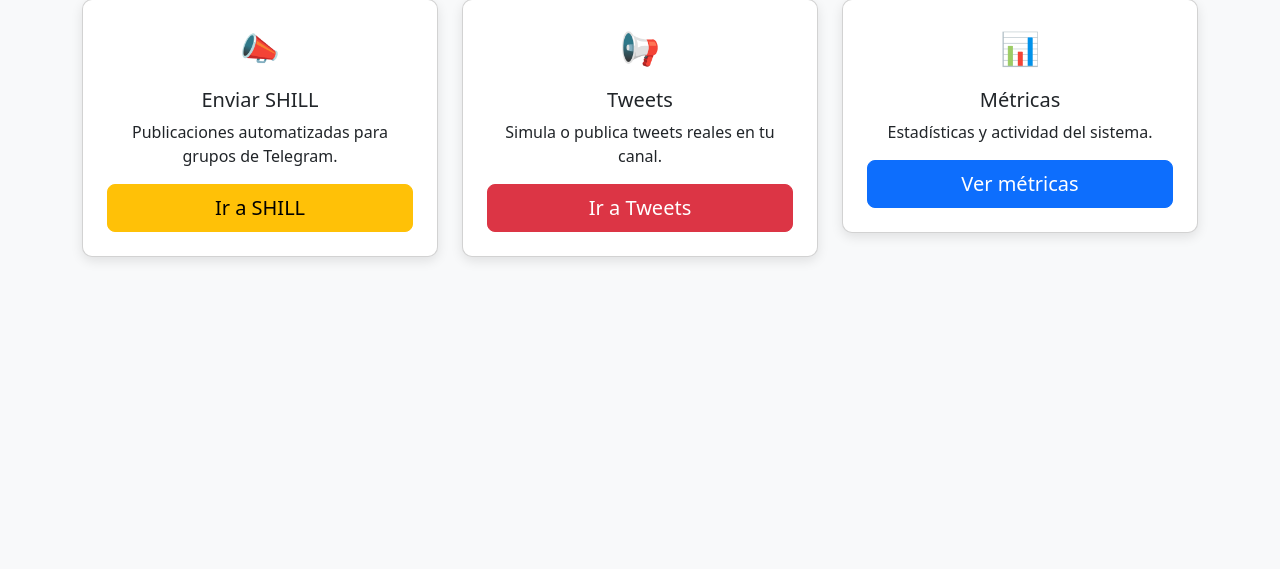
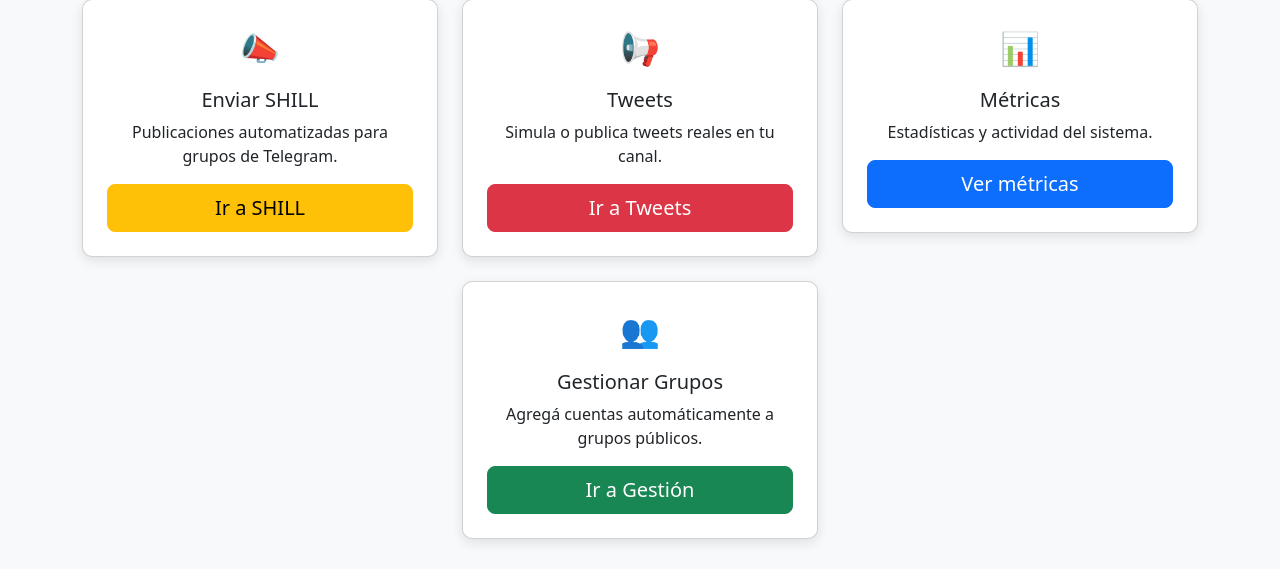
Before and after one commit to roofoftop-crypto/shill-app, a Flask app: page /panel/ in a window 1280 px wide. Shown: the part 231-800 px from the top of the page. Run offline with Flask 3, Linux system fonts and the light colour scheme; the visitor is signed in with stand-in values (Sample User, id 1); parts of the project's set-up code (start-up, migrations or seed data) failed here and were passed over.

Commit message:
UI: agregado botón de acceso a gestión de grupos en el panel principal

```diff
--- a/templates/panel.html
+++ b/templates/panel.html
@@ -65,6 +65,7 @@ body {
     </div>
 
     <div class="row justify-content-center mt-4">
+        <!-- SHILL -->
         <div class="col-md-4 mb-4">
             <div class="card text-center p-4">
                 <div>
@@ -75,6 +76,7 @@ body {
                 </div>
             </div>
         </div>
+        <!-- TWEETS -->
         <div class="col-md-4 mb-4">
             <div class="card text-center p-4">
                 <div>
@@ -85,6 +87,7 @@ body {
                 </div>
             </div>
         </div>
+        <!-- MÉTRICAS -->
         <div class="col-md-4 mb-4">
             <div class="card text-center p-4">
                 <div>
@@ -92,6 +95,18 @@ body {
                     <h5 class="mt-3">Métricas</h5>
                     <p>Estadísticas y actividad del sistema.</p>
                     <a class="btn btn-primary btn-lg w-100" href="/metricas">Ver métricas</a>
+                </div>
+            </div>
+        </div>
+
+        <!-- NUEVO: GESTIONAR GRUPOS -->
+        <div class="col-md-4 mb-4">
+            <div class="card text-center p-4">
+                <div>
+                    <span style="font-size: 32px;">👥</span>
+                    <h5 class="mt-3">Gestionar Grupos</h5>
+                    <p>Agregá cuentas automáticamente a grupos públicos.</p>
+                    <a class="btn btn-success btn-lg w-100" href="/gestionar-grupos">Ir a Gestión</a>
                 </div>
             </div>
         </div>
```
